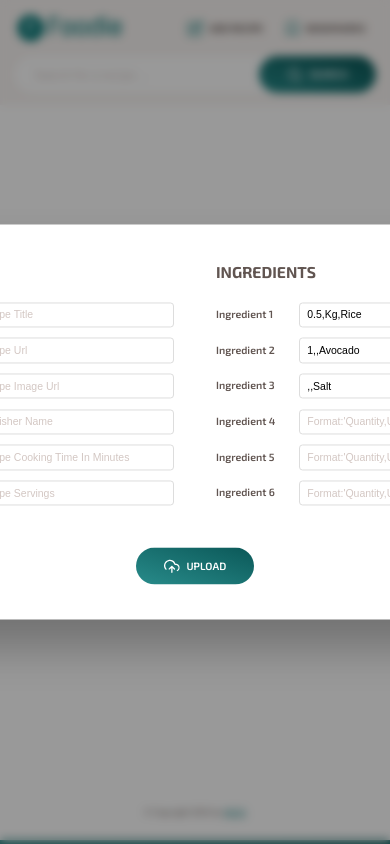
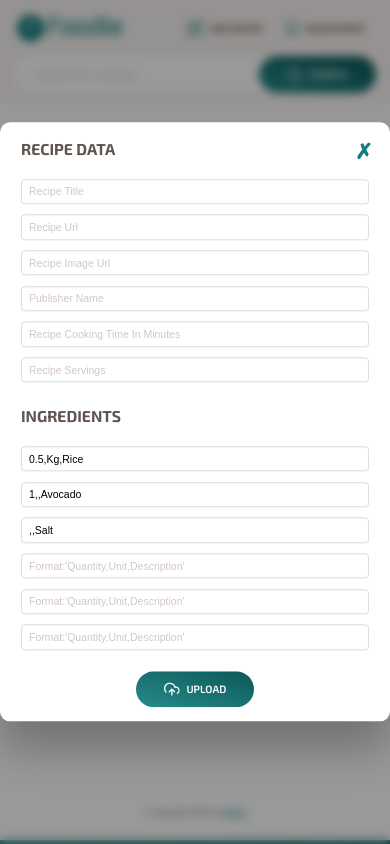
Before and after one commit to idknevo/foodie, a website built with Parcel: page index.html in a window 390 px wide. Both pictures are taken after a click on the button "ADD RECIPE". Built offline with nearby package versions, Linux system fonts and the light colour scheme; a web font is replaced by a local one.

Commit message:
fixed some responsive and upload form responsive

```diff
--- a/src/sass/components/_upload.scss
+++ b/src/sass/components/_upload.scss
@@ -22,6 +22,11 @@
   padding: 5rem 6rem;
   box-shadow: 0 4rem 6rem rgba(#000, 0.25);
   transition: all 0.5s;
+
+  @include media(bp-740px) {
+    width: 100%;
+    padding: 2rem 3rem;
+  }
 }
 
 .btn__close-window {
@@ -54,6 +59,11 @@
   grid-template-columns: repeat(2, 1fr);
   gap: 6rem;
 
+  @include media(bp-740px) {
+    grid-template-columns: 1fr;
+    gap: 3rem;
+  }
+
   &__heading {
     font-size: 2.25rem;
     font-weight: 700;
@@ -73,10 +83,17 @@
     align-items: center;
     gap: 1.5rem;
 
+    @include media(bp-740px) {
+      grid-template-columns: 1fr;
+    }
+
     & label {
       font-size: 1.5rem;
       font-weight: 600;
       color: inherit;
+      @include media(bp-740px) {
+        display: none;
+      }
     }
 
     & input {
@@ -92,8 +109,15 @@
 
       &:focus {
         outline: none;
+      }
+
+      &:focus:valid {
         border-color: $color-main;
         background-color: $color-grey-light-1;
+      }
+
+      &:focus:invalid {
+        border-color: #f38e82;
       }
     }
   }
--- a/src/sass/layout/_recipe.scss
+++ b/src/sass/layout/_recipe.scss
@@ -103,7 +103,7 @@
     padding: 7.5rem 8rem 3.5rem;
 
     @include media(bp-740px) {
-      padding: 5rem 10rem 3rem;
+      padding: 5rem 5rem 3rem;
     }
   }
 
```
